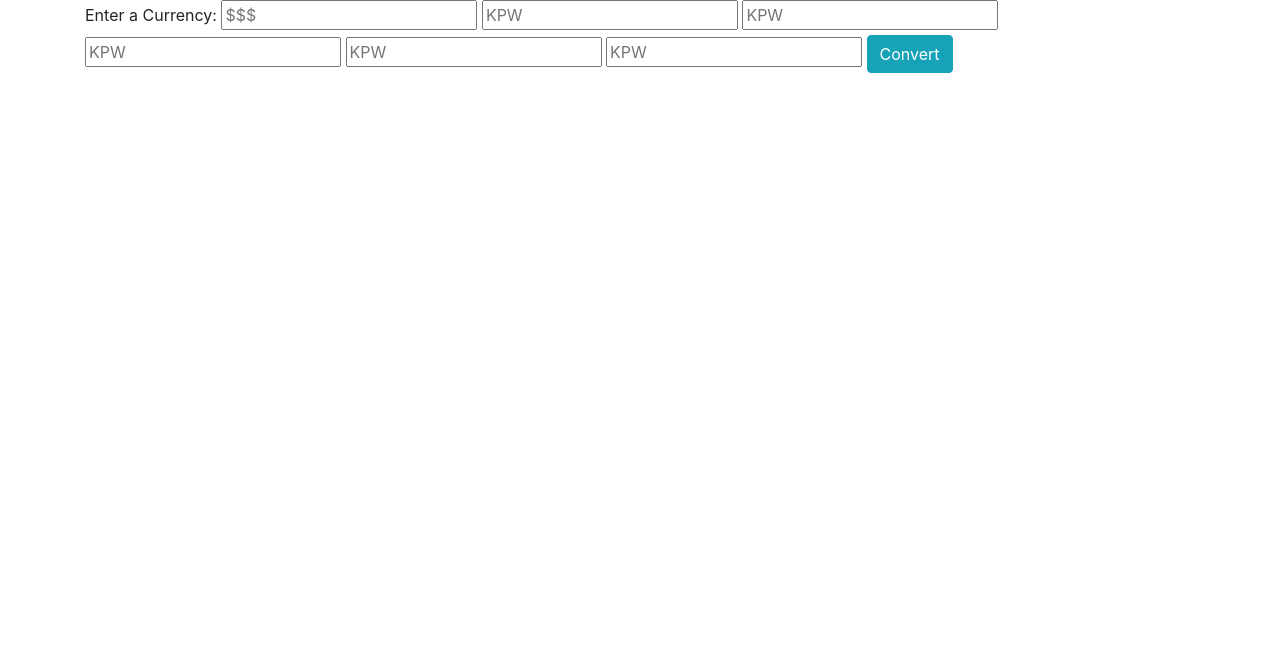
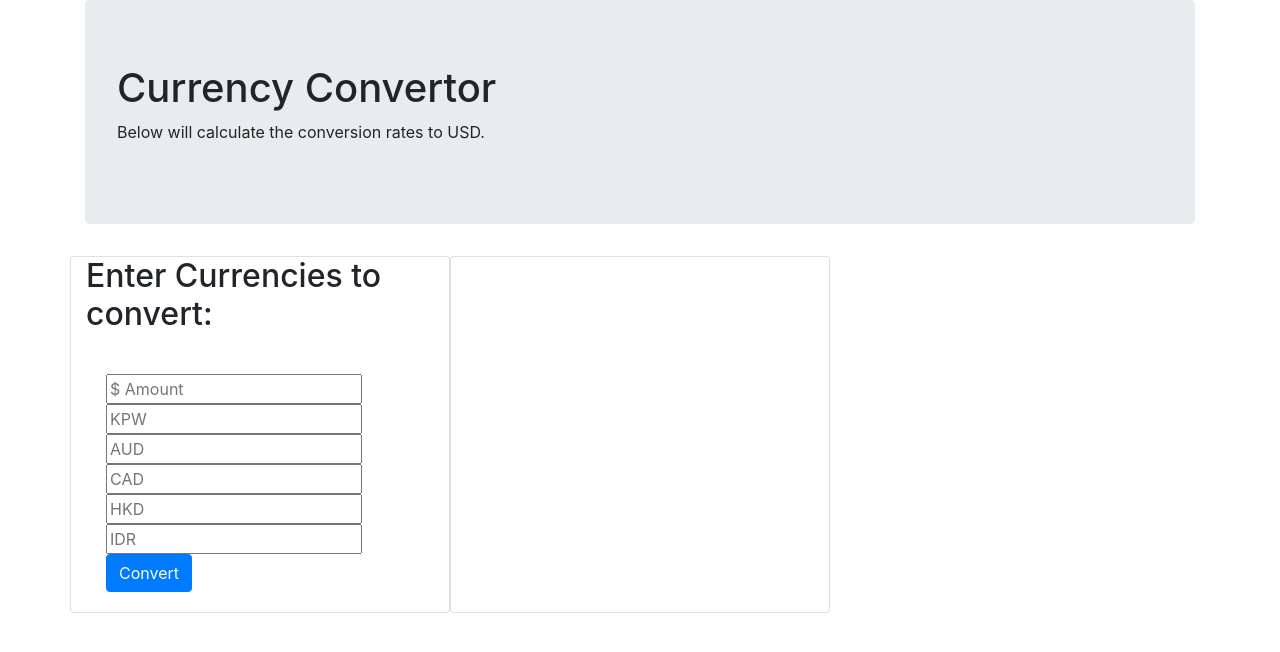
Before and after one commit to jonstump/api-friday-project, a website built with webpack: page src/index.html in a window 1280 px wide. Built offline with nearby package versions, Linux system fonts and the light colour scheme.

Commit message:
updates to html for cards

```diff
--- a/src/index.html
+++ b/src/index.html
@@ -5,16 +5,31 @@
 </head>
 <body>
   <div class="container">
-      <label for="selectedCurrency">Enter a Currency:</label>
-      <input type="text" id="dollarAmount" placeholder="$$$">
-      <input type="text" id="currencyOne" placeholder="KPW">
-      <input type="text" id="currencyTwo" placeholder="KPW">
-      <input type="text" id="currencyThree" placeholder="KPW">
-      <input type="text" id="currencyFour" placeholder="KPW">
-      <input type="text" id="currencyFive" placeholder="KPW">
-      <button class="btn btn-info" id="convert">Convert</button>
-    <span id="error"></span>
-    <span id="conversion"></span>
+    <div class="jumbotron">
+      <h1>Currency Convertor</h1>
+      <p>Below will calculate the conversion rates to USD.</p>
+    </div>
+    <div class="row">
+      <div class=" card col-4">
+        <div class="card-title">
+          <h2>Enter Currencies to convert:</h2>
+        </div>
+        <div class="card-body">
+            <input type="text" id="dollarAmount" placeholder="$ Amount">
+            <input type="text" id="currencyOne" placeholder="KPW">
+            <input type="text" id="currencyTwo" placeholder="AUD">
+            <input type="text" id="currencyThree" placeholder="CAD">
+            <input type="text" id="currencyFour" placeholder="HKD">
+            <input type="text" id="currencyFive" placeholder="IDR">
+            <button class="btn btn-primary" id="convert">Convert</button>
+        </div>
+      </div>
+      <div class="card col-md-4">
+        <span id="error"></span>
+        <span id="conversion"></span>
+      </div>
+    </div>
+
   </div>
 
 </body>
```
